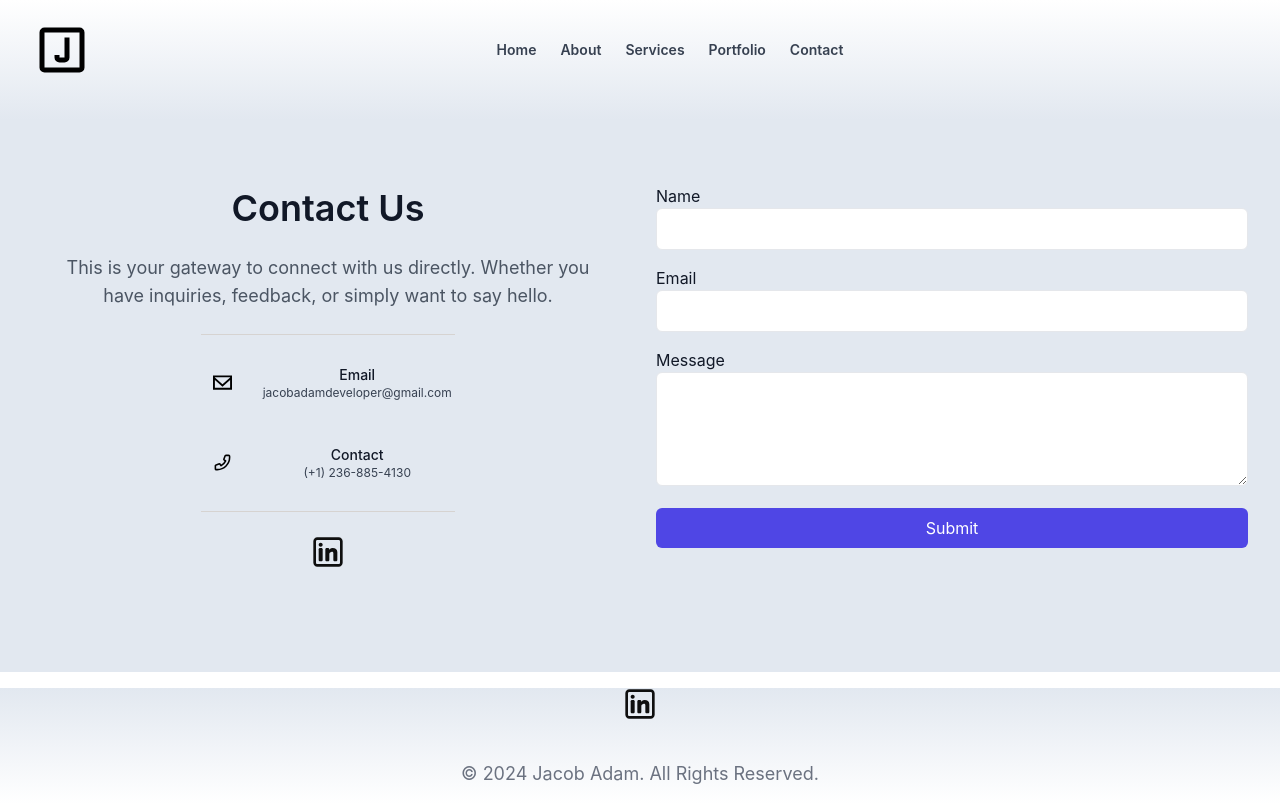
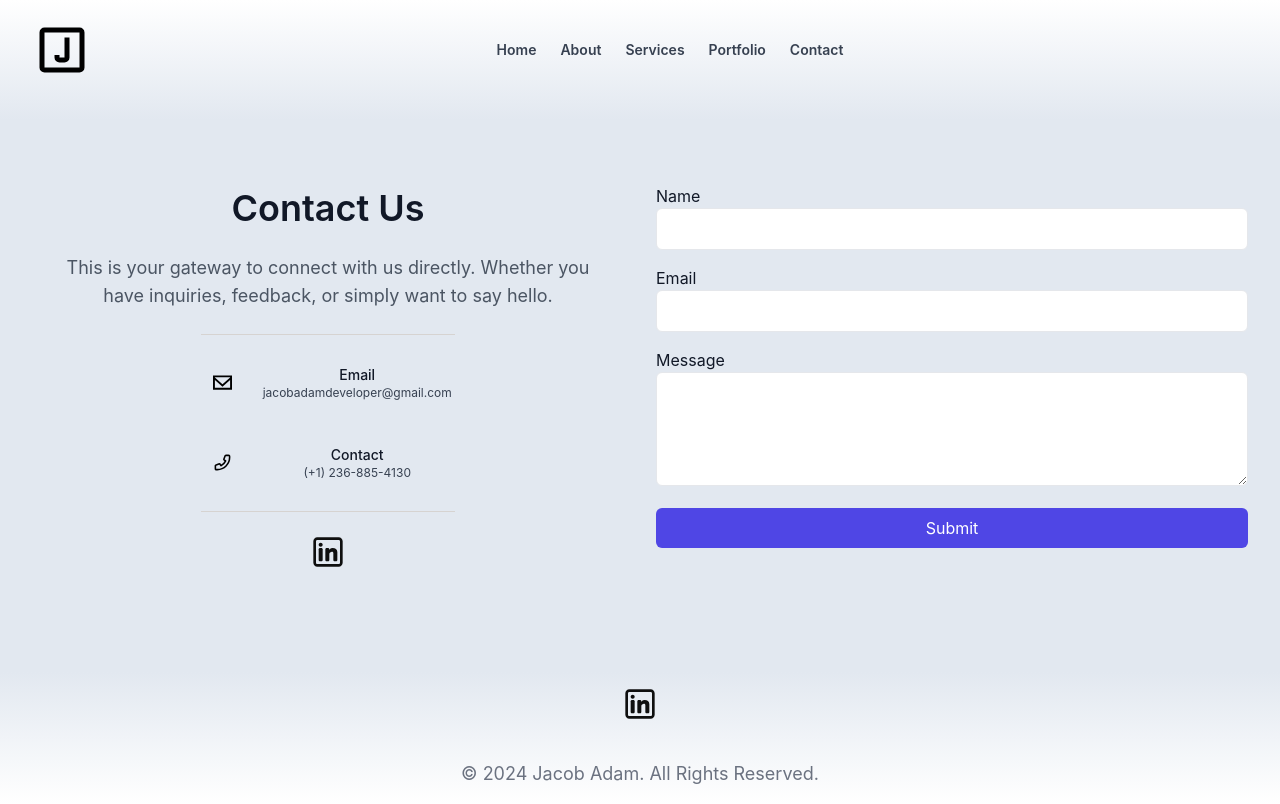
Before and after one commit to jacobadam/jacobadamdeveloper, a React (Create React App) app: page /contact in a window 1280 px wide. Built offline with nearby package versions, Linux system fonts and the light colour scheme.

Commit message:
add styling for app

```diff
--- a/src/App.js
+++ b/src/App.js
@@ -7,13 +7,12 @@ import Footer from "./Footer";
 import About from "./About";
 import Services from "./Services";
 import Portfolio from "./Portfolio";
-
 import Contact from "./Contact";
 
 export default function App() {
   return (
     <Router>
-      <div>
+      <div className="flex flex-col min-h-screen">
         <Nav />
         <Routes>
           <Route path="/" element={<Home />} />
```
